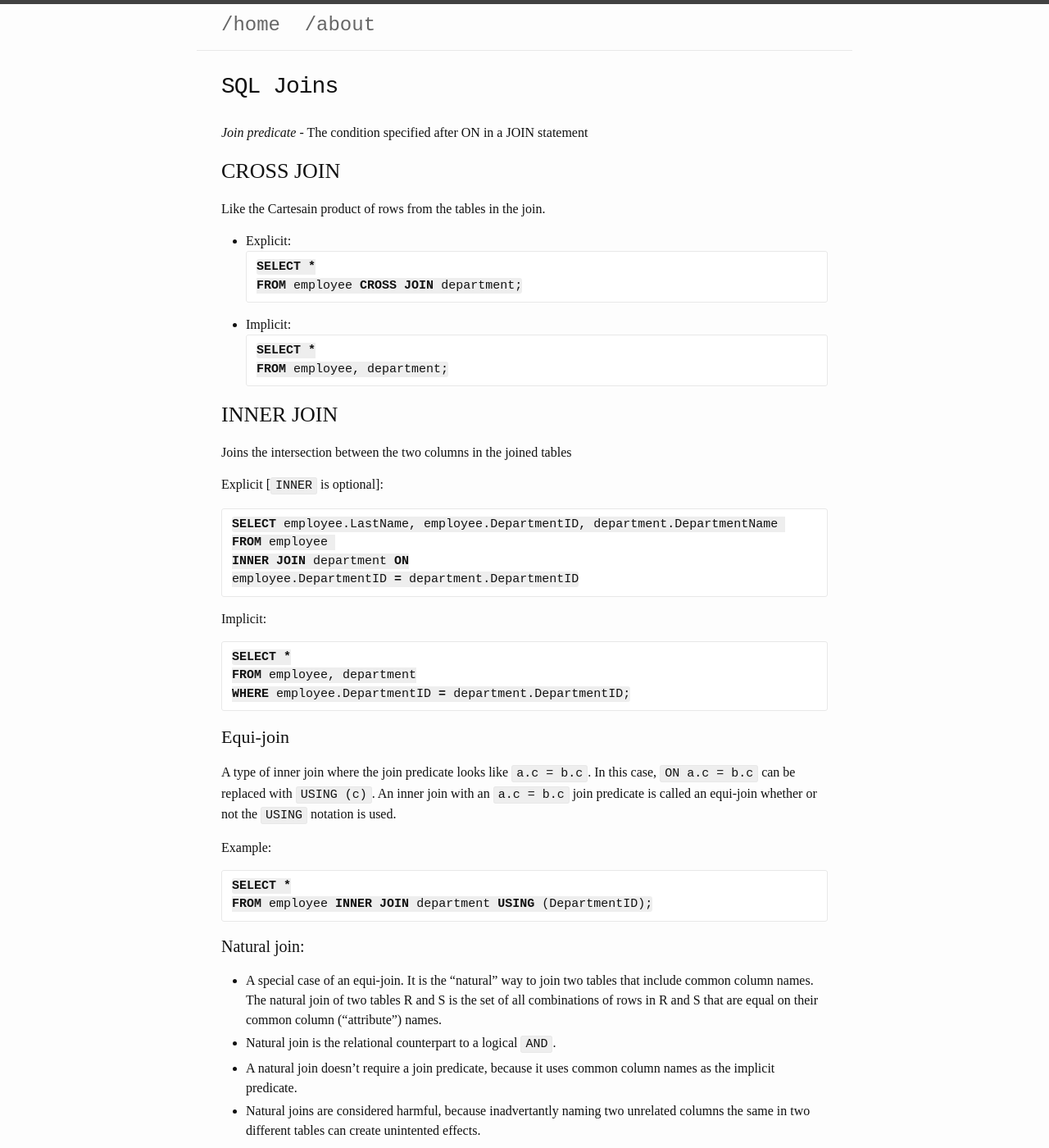
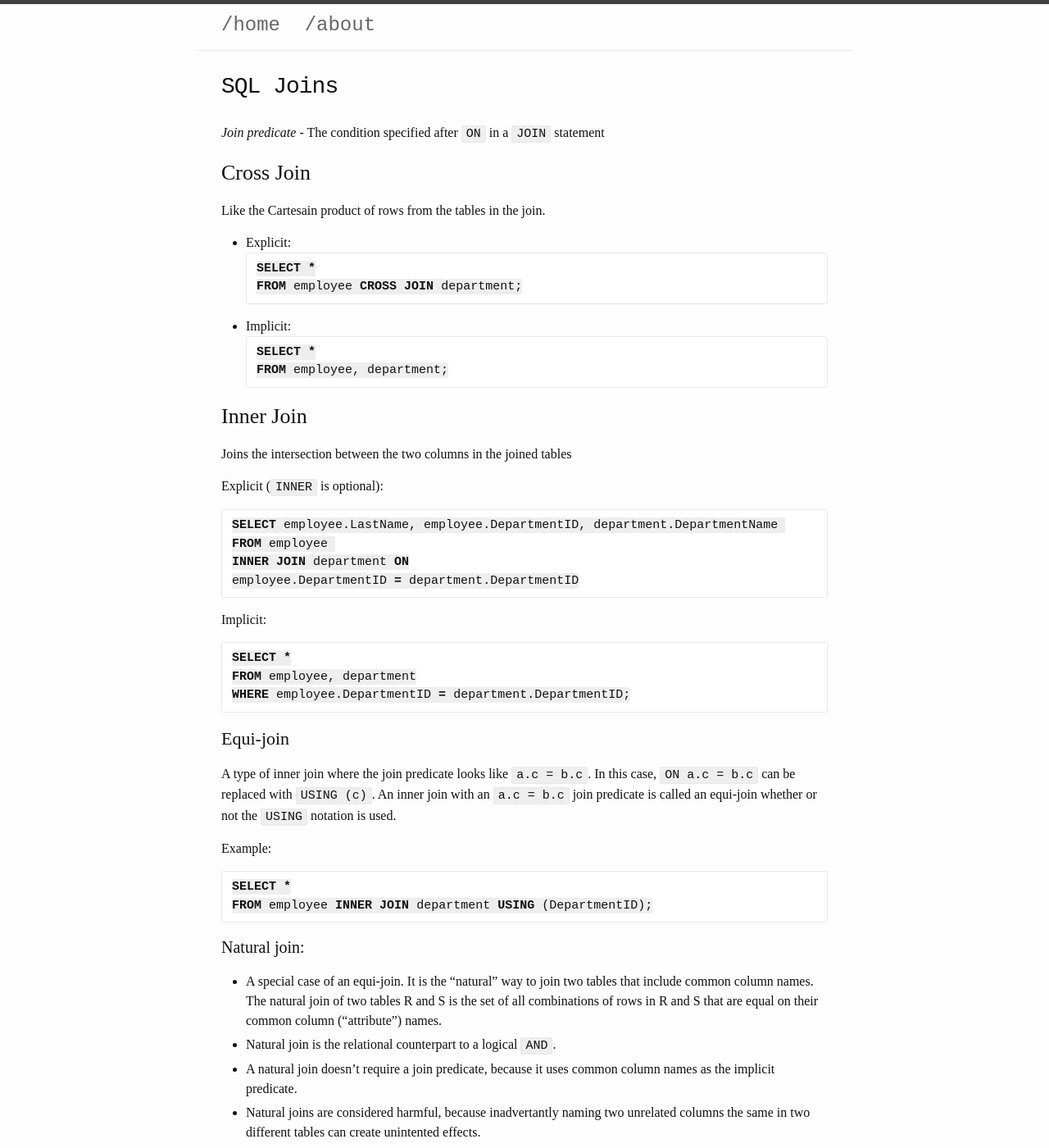
Before and after one commit to mattsteadman/mattsteadman.github.io, a Jekyll site: the page built from _posts/2018-05-22-sql-joins.md, in a window 1280 px wide and 1400 px high. Shown: the whole window at 82% size. Built offline with Jekyll 4.4.1, drawn with Linux system fonts in a browser that asks for light colours; some of the changed text lies outside the part shown.

Commit message:
sql cleanup

````diff
--- a/_posts/2018-05-22-sql-joins.md
+++ b/_posts/2018-05-22-sql-joins.md
@@ -6,9 +6,9 @@ categories: [SQL]
 permalink: sql-joins
 description: "All the different kinds of joins"
 ---
-*Join predicate* - The condition specified after ON in a JOIN statement
+*Join predicate* - The condition specified after `ON` in a `JOIN` statement
 
-## CROSS JOIN
+## Cross Join
 Like the Cartesain product of rows from the tables in the join.
 
 - Explicit:
@@ -22,10 +22,10 @@ SELECT *
 FROM employee, department;
 ```
 
-## INNER JOIN
+## Inner Join
 Joins the intersection between the two columns in the joined tables
 
-Explicit [`INNER` is optional]:
+Explicit (`INNER` is optional):
 ```sql
 SELECT employee.LastName, employee.DepartmentID, department.DepartmentName
 FROM employee
@@ -59,7 +59,7 @@ SELECT *
 FROM employee NATURAL JOIN department;
 ```
 
-## OUTER JOIN:
+## Outer Join
 An outer join will retain rows that don't satisfy the join-predicate, leaving some rows `NULL`.
 
 A `LEFT` outer join will retain rows in the table on the left side of the `JOIN` keyword
@@ -70,20 +70,20 @@ You can also call these a left join, right join, full join.
 
 There is no implicit notation for outer joins.
 
-`LEFT OUTER:`
+Left Outer
 ```sql
 SELECT *
 FROM employee LEFT OUTER JOIN department
   ON employee.DepartmentID = department.DepartmentID;
 ```
-`RIGHT OUTER:`
+Right Outer
 
 ```sql
 SELECT *
 FROM employee RIGHT OUTER JOIN department
   ON employee.DepartmentID = department.DepartmentID;
 ```
-`FULL OUTER:`
+Full Outer
 ```sql
 SELECT *
 FROM employee FULL OUTER JOIN department
````
